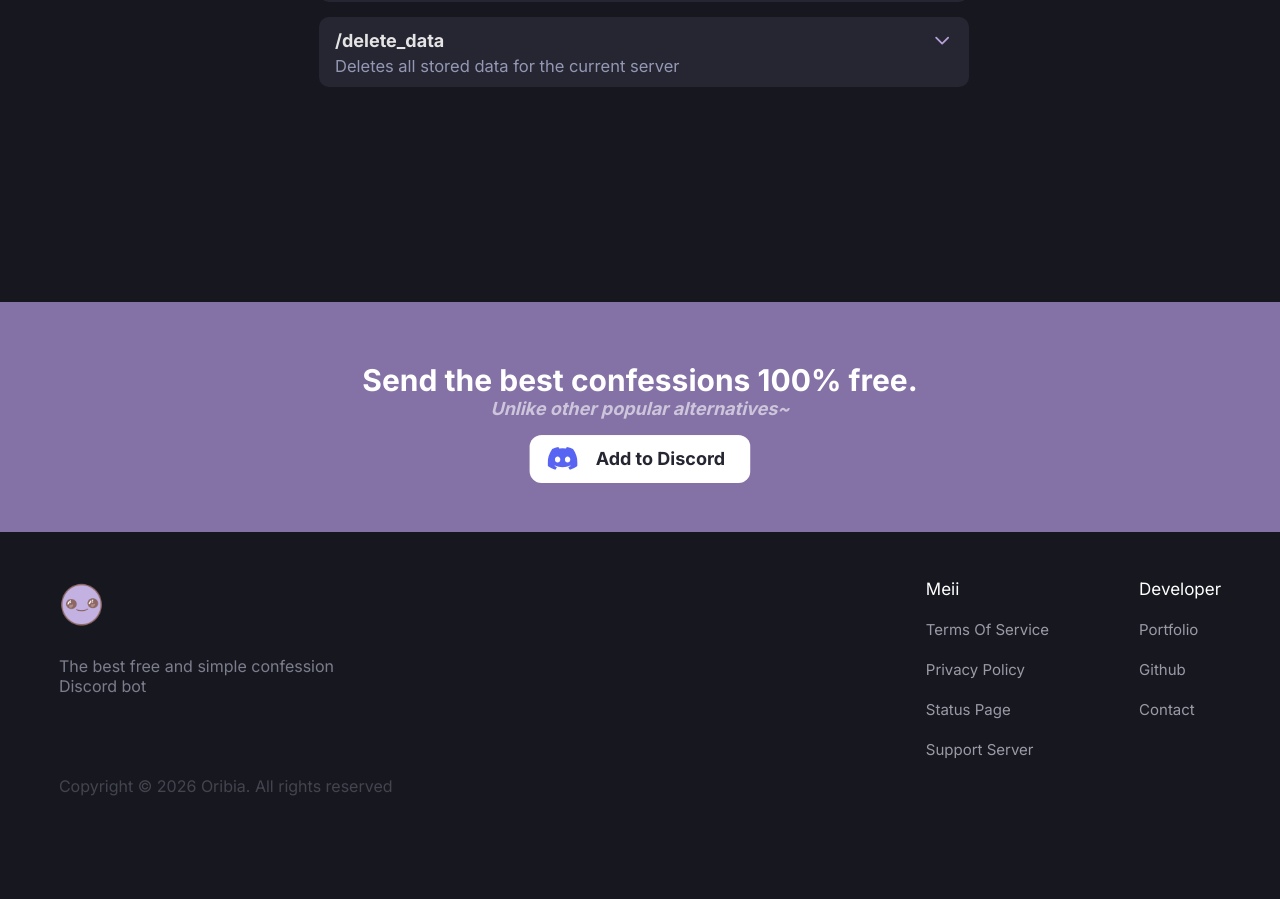
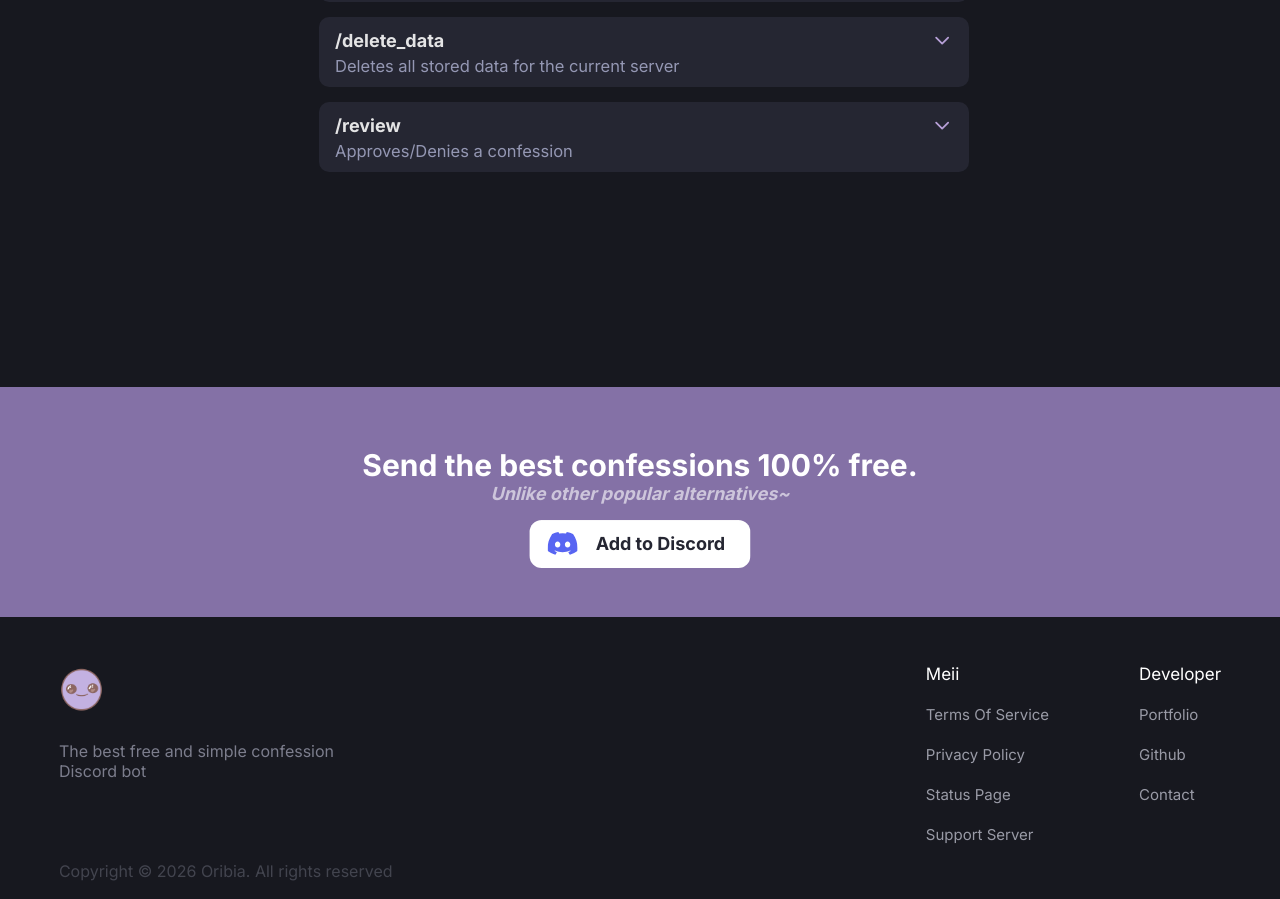
Before and after one commit to OribiaDev/MeiiWebsite, a React (Create React App) app: page /commands in a window 1280 px wide. Shown: the part 3404-4303 px from the top of the page. Before the commit the page ends 4246 px from the top, so only its background shows below. Built offline with nearby package versions, Linux system fonts and the light colour scheme.

Commit message:
Add new command

```diff
--- a/src/WebPages/Commands.js
+++ b/src/WebPages/Commands.js
@@ -52,6 +52,7 @@
     { commandName: "/stats", commandDesc: "Shows Meii's stats", commandUsage: "/stats", filter: "utility", id: 36 },
     { commandName: "/support", commandDesc: "Sends the invite for Meii's support server", commandUsage: "/support", filter: "utility", id: 37 },
     { commandName: "/delete_data", commandDesc: "Deletes all stored data for the current server", commandUsage: "/delete_data", filter: "utility", id: 38 },
+    { commandName: "/review", commandDesc: "Approves/Denies a confession", commandUsage: "/review [confession ID] [approve/deny]", filter: "confessions", id: 39 },
   ]);
 
   // Button Handlers
```
